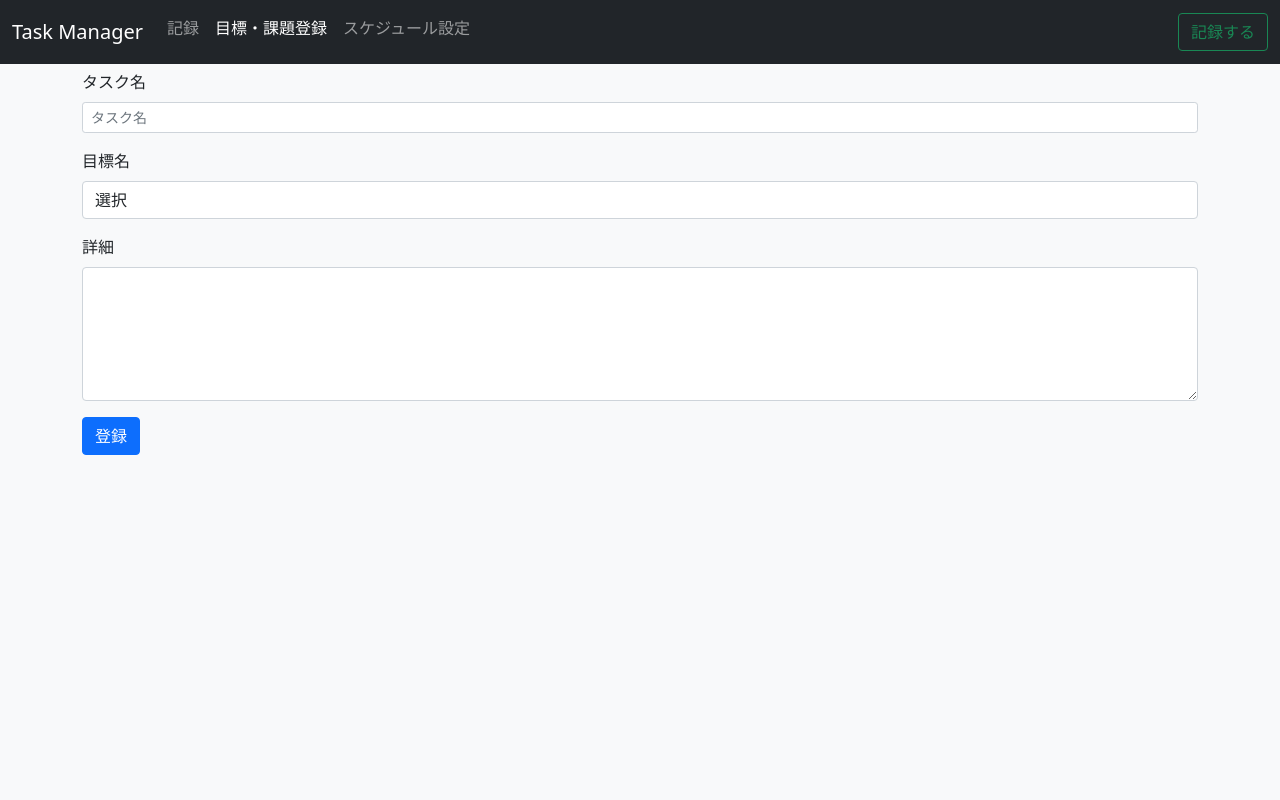
After one commit to sinonome/task-manager, a Django app: template task_manager/dashboard/templates/form/record.html in a window 1280 px wide. The commit adds this page. Run offline with Django 4.2, Linux system fonts and the light colour scheme; the template is opened without the code that fills it, so the values that code supplies are empty.

Commit message:
modify now...

```diff
--- a/task_manager/dashboard/static/dashboard/style.css
+++ b/task_manager/dashboard/static/dashboard/style.css
@@ -35,7 +35,13 @@ body {
 .timeline-contents-scroll {
     height: 100%;
     overflow: scroll;
+    -ms-overflow-style: none;    /* IE, Edge 対応 */
+    scrollbar-width: none;       /* Firefox 対応 */
 }
+
+.timeline-contents-scroll::-webkit-scrollbar {  /* Chrome, Safari 対応 */
+    display:none;
+  }
 
 .record-block {
     overflow: hidden; /* はみ出した部分を非表示 */
--- /dev/null
+++ b/task_manager/dashboard/templates/form/record.html
@@ -0,0 +1,91 @@
+{% load static %}
+<!DOCTYPE html>
+<html lang="en">
+<head>
+    <meta charset="UTF-8">
+    <meta http-equiv="X-UA-Compatible" content="IE=edge">
+    <meta name="viewport" content="width=device-width, initial-scale=1.0">
+    <title>Task Manager</title>
+    <!-- css -->
+    <link rel="stylesheet" type="text/css" href="{% static 'dashboard/style.css' %}" />
+    <!-- bootstrap -->
+    <!-- css -->
+    <link href="https://cdn.jsdelivr.net/npm/bootstrap@5.0.2/dist/css/bootstrap.min.css" rel="stylesheet" integrity="sha384-EVSTQN3/azprG1Anm3QDgpJLIm9Nao0Yz1ztcQTwFspd3yD65VohhpuuCOmLASjC" crossorigin="anonymous">
+    <!-- js -->
+    <script src="https://cdn.jsdelivr.net/npm/bootstrap@5.0.2/dist/js/bootstrap.bundle.min.js"
+        integrity="sha384-MrcW6ZMFYlzcLA8Nl+NtUVF0sA7MsXsP1UyJoMp4YLEuNSfAP+JcXn/tWtIaxVXM"
+        crossorigin="anonymous"></script>
+    <script src="https://cdn.jsdelivr.net/npm/@popperjs/core@2.9.2/dist/umd/popper.min.js"
+        integrity="sha384-IQsoLXl5PILFhosVNubq5LC7Qb9DXgDA9i+tQ8Zj3iwWAwPtgFTxbJ8NT4GN1R8p"
+        crossorigin="anonymous"></script>
+    <script src="https://cdn.jsdelivr.net/npm/bootstrap@5.0.2/dist/js/bootstrap.min.js"
+        integrity="sha384-cVKIPhGWiC2Al4u+LWgxfKTRIcfu0JTxR+EQDz/bgldoEyl4H0zUF0QKbrJ0EcQF"
+        crossorigin="anonymous"></script>
+</head>
+<body class="bg-light">
+    <!-- header -->
+    <nav class="navbar navbar-expand-lg fixed-top navbar-dark bg-dark" aria-label="Main navigation">
+        <div class="container-fluid">
+            {% comment %} <div class="navigation-style">
+                <!-- ブランド名の表示 -->
+                <a href="../dashboard/" class="navbar-brand">Task Manager</a>
+            </div> {% endcomment %}
+            <a href="../dashboard/" class="navbar-brand">Task Manager</a>
+            <!-- TODO: 画面が縮小した時に toggle に収まるようにする -->
+            <button class="navbar-toggler" type="button" data-bs-toggle="collapse" data-bs-target="#navimenu" aria-controls="navimenu" aria-expanded="false" aria-label="Toggle navigation">
+                <span class="navbar-toggler-icon"></span>
+            </button>
+            <div class="navbar-collapse offcanvas-collapse" id="navimenu">
+                <ul class="navbar-nav me-auto mb-2 mb-lg-0a">
+                    <li class="nav-item">
+                        <a class="nav-link" aria-current="page" href="../dashboard/">
+                            記録
+                        </a>
+                    </li>
+                    <li class="nav-item">
+                        <a class="nav-link active" href="#">
+                            目標・課題登録
+                        </a>
+                    </li>
+                    <li class="nav-item">
+                        <a class="nav-link" href="#">
+                            スケジュール設定
+                        </a>
+                    </li>
+                </ul>
+                <div class="d-flex">
+                    <a href="#">
+                        <button class="btn btn-outline-success">
+                            記録する
+                        </button>
+                    </a>
+                </div>
+            </div>
+        </div>
+    </nav>
+    <!-- main contents -->
+    <main class="container">
+        <form onsubmit="return false;">
+            <div class="mb-3">
+                <label for="task-name-form" class="form-label">タスク名</label>
+                <input id="task-name-form" class="form-control form-control-sm" type="text" placeholder="タスク名"
+                    aria-label=".form-control-sm example">
+            </div>
+            <div class="mb-3">
+                <label for="select-parent-task" class="form-label">目標名</label>
+                <select class="form-control" aria-label="select-parent-task">
+                    <option selected>選択</option>
+                    <option value="1">基本情報</option>
+                    <option value="2">応用情報</option>
+                    <option value="3">漢検</option>
+                </select>
+            </div>
+            <div class="mb-3">
+                <label for="task-details" class="form-label">詳細</label>
+                <textarea class="form-control" id="task-details" rows="5"></textarea>
+            </div>
+            <button type="button" class="btn btn-primary">登録</button>
+        </form>
+    </main>
+</body>
+</html>
```
Also changed, not shown: task_manager/dashboard/templates/dashboard/index.html (+1 -34 lines).
